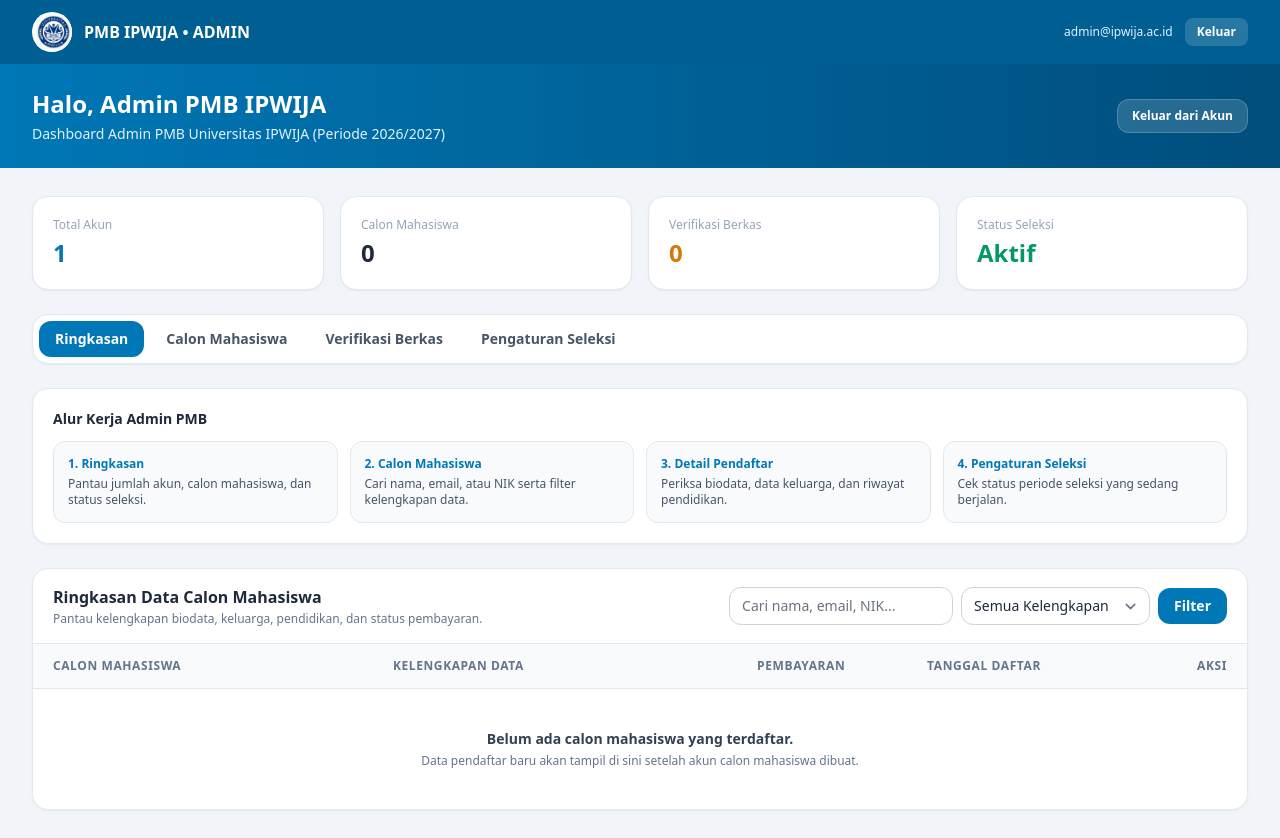
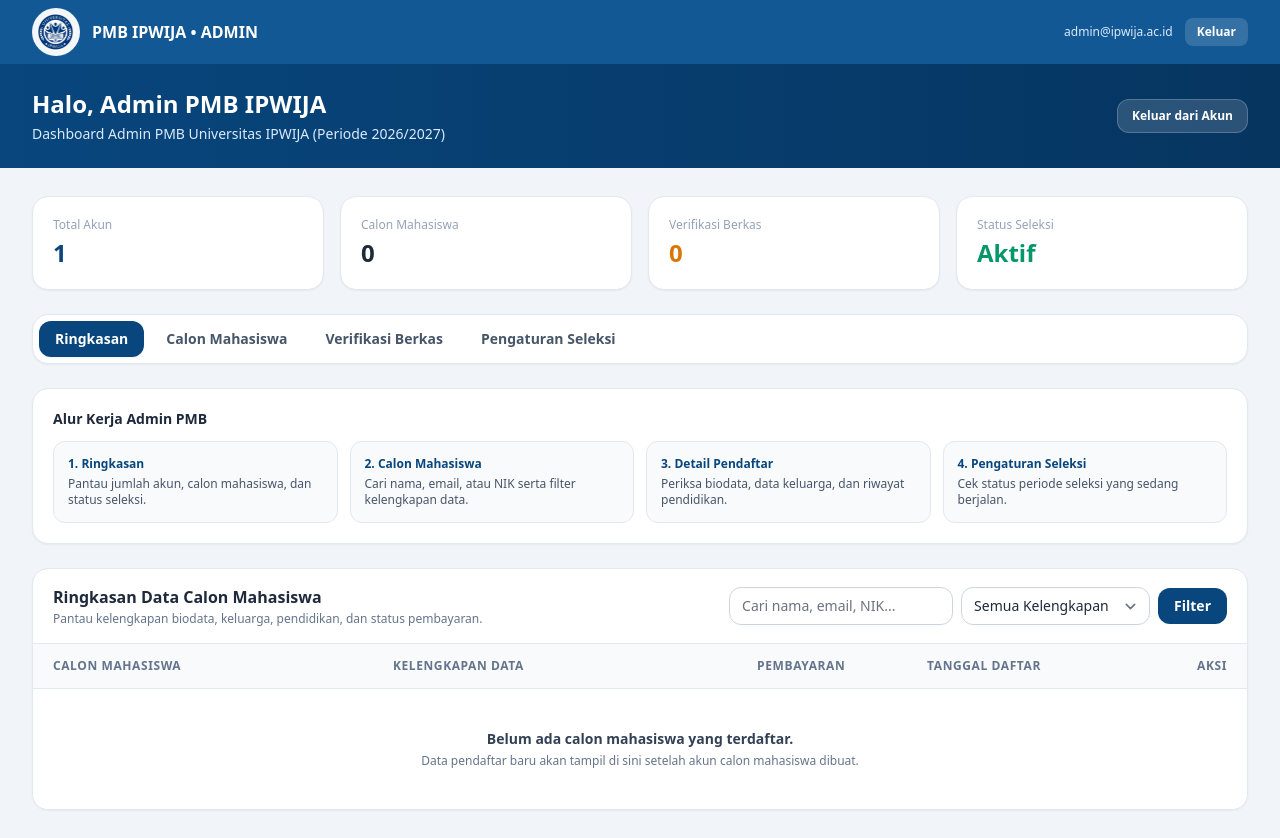
Before and after one commit to pradityasaputradev-creator/pmb-ipwija, a Laravel app: page /admin/dashboard in a window 1280 px wide. Run offline with Laravel 12, Linux system fonts and the light colour scheme; a user stored in the database is signed in; data comes from the database, SQL or seed files in the repository; data that the repository does not hold is empty; style sheets or scripts are compiled from the project's sources.

Commit message:
style: align admin dashboard palette and navbar logo with references

```diff
--- a/pmb_app/resources/views/admin/dashboard.blade.php
+++ b/pmb_app/resources/views/admin/dashboard.blade.php
@@ -7,16 +7,14 @@
     @vite(['resources/css/app.css', 'resources/js/app.js'])
 </head>
 <body class="min-h-screen bg-slate-100 text-slate-800 antialiased">
-    <nav class="bg-[#005f92] text-white">
+    <nav class="bg-[#125894] text-white">
         <div class="max-w-7xl mx-auto px-4 sm:px-6 lg:px-8 h-16 flex items-center justify-between gap-4">
             <div class="flex items-center gap-3 min-w-0">
-                <span class="h-10 w-10 rounded-full bg-white p-0.5 flex items-center justify-center overflow-hidden shrink-0">
-                    <img src="{{ asset('images/logo-ipwija-header.png') }}" alt="Logo IPWIJA" class="h-full w-full object-contain translate-x-0.5">
-                </span>
+                <span class="h-12 w-12 rounded-full p-1 flex items-center justify-center overflow-hidden shrink-0" style="background: rgba(255, 255, 255, 0.95);"><img src="{{ asset('images/logo-ipwija-header.png') }}" alt="Logo Universitas IPWIJA" class="h-full w-full object-contain rounded-full block"></span>
                 <span class="font-extrabold text-sm sm:text-base truncate">PMB IPWIJA &bull; ADMIN</span>
             </div>
             <div class="flex items-center gap-3 shrink-0">
-                <span class="hidden sm:inline text-xs text-sky-100">{{ Auth::user()->email }}</span>
+                <span class="hidden sm:inline text-xs text-[#dbeafe]">{{ Auth::user()->email }}</span>
                 <form method="POST" action="{{ route('logout') }}">
                     @csrf
                     <button type="submit" class="rounded-lg bg-white/15 hover:bg-white/25 px-3 py-1.5 text-xs font-semibold cursor-pointer">
@@ -27,11 +25,11 @@
         </div>
     </nav>
 
-    <header class="bg-gradient-to-r from-[#0077b6] to-[#004e7c] text-white py-6">
+    <header class="bg-gradient-to-r from-[#08467d] to-[#063560] text-white py-6">
         <div class="max-w-7xl mx-auto px-4 sm:px-6 lg:px-8 flex flex-col sm:flex-row sm:items-center sm:justify-between gap-4">
             <div>
                 <h1 class="text-xl sm:text-2xl font-extrabold">Halo, {{ Auth::user()->name }}</h1>
-                <p class="text-xs sm:text-sm text-sky-100 mt-1">Dashboard Admin PMB Universitas IPWIJA (Periode 2026/2027)</p>
+                <p class="text-xs sm:text-sm text-[#dbeafe] mt-1">Dashboard Admin PMB Universitas IPWIJA (Periode 2026/2027)</p>
             </div>
             <form method="POST" action="{{ route('logout') }}" class="shrink-0">
                 @csrf
@@ -46,7 +44,7 @@
         <div class="grid grid-cols-1 sm:grid-cols-2 lg:grid-cols-4 gap-4">
             <div class="bg-white rounded-2xl border border-slate-200 p-5 shadow-sm">
                 <p class="text-xs text-slate-400">Total Akun</p>
-                <p class="text-2xl font-extrabold text-[#0077b6] mt-1">{{ $totalAkun }}</p>
+                <p class="text-2xl font-extrabold text-[#08467d] mt-1">{{ $totalAkun }}</p>
             </div>
             <div class="bg-white rounded-2xl border border-slate-200 p-5 shadow-sm">
                 <p class="text-xs text-slate-400">Calon Mahasiswa</p>
@@ -73,7 +71,7 @@
             @endphp
             @foreach ($tabs as $key => $label)
                 <a href="{{ route('admin.dashboard', ['tab' => $key]) }}"
-                   class="px-4 py-2 rounded-xl text-xs sm:text-sm font-semibold transition {{ $tab === $key ? 'bg-[#0077b6] text-white shadow-sm' : 'text-slate-600 hover:bg-slate-100' }}">
+                   class="px-4 py-2 rounded-xl text-xs sm:text-sm font-semibold transition {{ $tab === $key ? 'bg-[#08467d] text-white shadow-sm' : 'text-slate-600 hover:bg-slate-100' }}">
                     {{ $label }}
                 </a>
             @endforeach
@@ -84,19 +82,19 @@
                 <h2 class="text-sm font-bold text-slate-800">Alur Kerja Admin PMB</h2>
                 <div class="grid grid-cols-1 sm:grid-cols-2 lg:grid-cols-4 gap-3 mt-3 text-xs">
                     <div class="rounded-xl bg-slate-50 border border-slate-200 p-3.5">
-                        <p class="font-bold text-[#0077b6]">1. Ringkasan</p>
+                        <p class="font-bold text-[#08467d]">1. Ringkasan</p>
                         <p class="text-slate-600 mt-1">Pantau jumlah akun, calon mahasiswa, dan status seleksi.</p>
                     </div>
                     <div class="rounded-xl bg-slate-50 border border-slate-200 p-3.5">
-                        <p class="font-bold text-[#0077b6]">2. Calon Mahasiswa</p>
+                        <p class="font-bold text-[#08467d]">2. Calon Mahasiswa</p>
                         <p class="text-slate-600 mt-1">Cari nama, email, atau NIK serta filter kelengkapan data.</p>
                     </div>
                     <div class="rounded-xl bg-slate-50 border border-slate-200 p-3.5">
-                        <p class="font-bold text-[#0077b6]">3. Detail Pendaftar</p>
+                        <p class="font-bold text-[#08467d]">3. Detail Pendaftar</p>
                         <p class="text-slate-600 mt-1">Periksa biodata, data keluarga, dan riwayat pendidikan.</p>
                     </div>
                     <div class="rounded-xl bg-slate-50 border border-slate-200 p-3.5">
-                        <p class="font-bold text-[#0077b6]">4. Pengaturan Seleksi</p>
+                        <p class="font-bold text-[#08467d]">4. Pengaturan Seleksi</p>
                         <p class="text-slate-600 mt-1">Cek status periode seleksi yang sedang berjalan.</p>
                     </div>
                 </div>
@@ -126,14 +124,14 @@
                             name="q"
                             value="{{ $search }}"
                             placeholder="Cari nama, email, NIK..."
-                            class="w-full sm:w-56 rounded-xl border-slate-300 text-xs sm:text-sm focus:border-[#0077b6] focus:ring-[#0077b6]"
+                            class="w-full sm:w-56 rounded-xl border-slate-300 text-xs sm:text-sm focus:border-[#08467d] focus:ring-[#08467d]"
                         >
-                        <select name="status" class="rounded-xl border-slate-300 text-xs sm:text-sm focus:border-[#0077b6] focus:ring-[#0077b6]">
+                        <select name="status" class="rounded-xl border-slate-300 text-xs sm:text-sm focus:border-[#08467d] focus:ring-[#08467d]">
                             <option value="">Semua Kelengkapan</option>
                             <option value="lengkap" @selected($statusFilter === 'lengkap')>Data Lengkap</option>
                             <option value="belum_lengkap" @selected($statusFilter === 'belum_lengkap')>Belum Lengkap</option>
                         </select>
-                        <button type="submit" class="rounded-xl bg-[#0077b6] hover:bg-[#005f92] text-white px-4 py-2 text-xs sm:text-sm font-semibold cursor-pointer shrink-0">
+                        <button type="submit" class="rounded-xl bg-[#08467d] hover:bg-[#125894] text-white px-4 py-2 text-xs sm:text-sm font-semibold cursor-pointer shrink-0">
                             Filter
                         </button>
                         @if ($search !== '' || $statusFilter !== '')
@@ -206,7 +204,7 @@
                                     </td>
                                     <td class="px-5 py-4 text-right">
                                         <a href="{{ route('admin.dashboard', ['tab' => $tab, 'q' => $search, 'status' => $statusFilter, 'detail' => $item->id]) }}#panel-detail"
-                                           class="inline-flex items-center rounded-xl bg-[#0077b6] hover:bg-[#005f92] text-white px-3.5 py-2 text-xs font-semibold transition">
+                                           class="inline-flex items-center rounded-xl bg-[#08467d] hover:bg-[#125894] text-white px-3.5 py-2 text-xs font-semibold transition">
                                             Detail &amp; Verifikasi
                                         </a>
                                     </td>
@@ -265,7 +263,7 @@
                     </div>
                     <div class="rounded-xl bg-slate-50 border border-slate-200 p-4">
                         <p class="text-slate-400">Total Pendaftar Terdaftar</p>
-                        <p class="text-sm font-bold text-[#0077b6] mt-1">{{ $totalCalonMahasiswa }} Calon Mahasiswa</p>
+                        <p class="text-sm font-bold text-[#08467d] mt-1">{{ $totalCalonMahasiswa }} Calon Mahasiswa</p>
                     </div>
                 </div>
             </section>
@@ -275,7 +273,7 @@
             <section id="panel-detail" class="bg-white rounded-2xl border border-slate-200 p-6 shadow-sm space-y-6">
                 <div class="flex flex-col sm:flex-row sm:items-center sm:justify-between gap-3 border-b border-slate-200 pb-4">
                     <div>
-                        <span class="text-xs font-bold uppercase tracking-wider text-[#0077b6]">Detail Calon Mahasiswa</span>
+                        <span class="text-xs font-bold uppercase tracking-wider text-[#08467d]">Detail Calon Mahasiswa</span>
                         <h2 class="text-lg font-extrabold text-slate-800 mt-0.5">{{ \Illuminate\Support\Str::title($pendaftarDetail->name) }}</h2>
                         <p class="text-xs text-slate-500">{{ $pendaftarDetail->email }}</p>
                         @php
```
